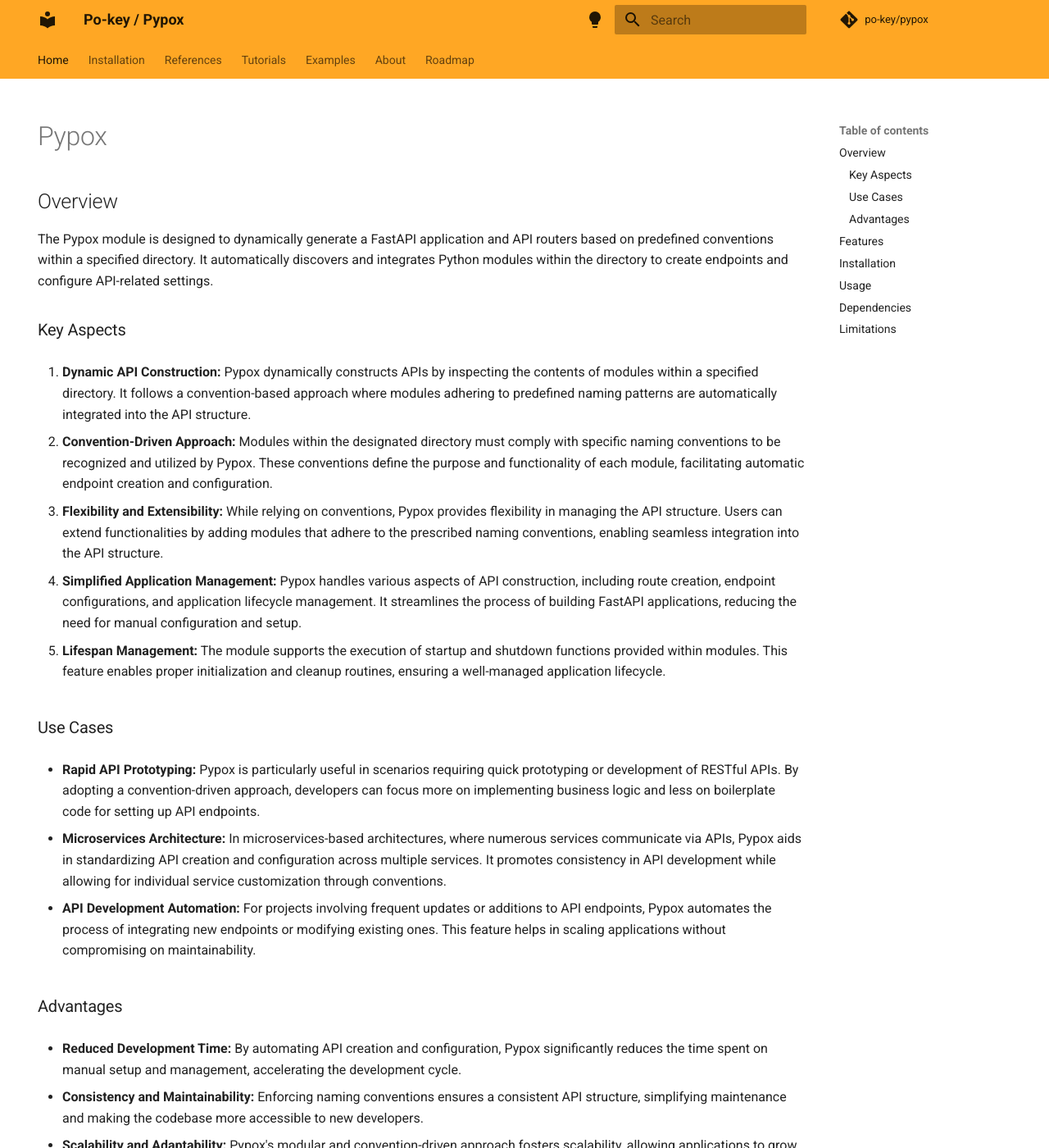
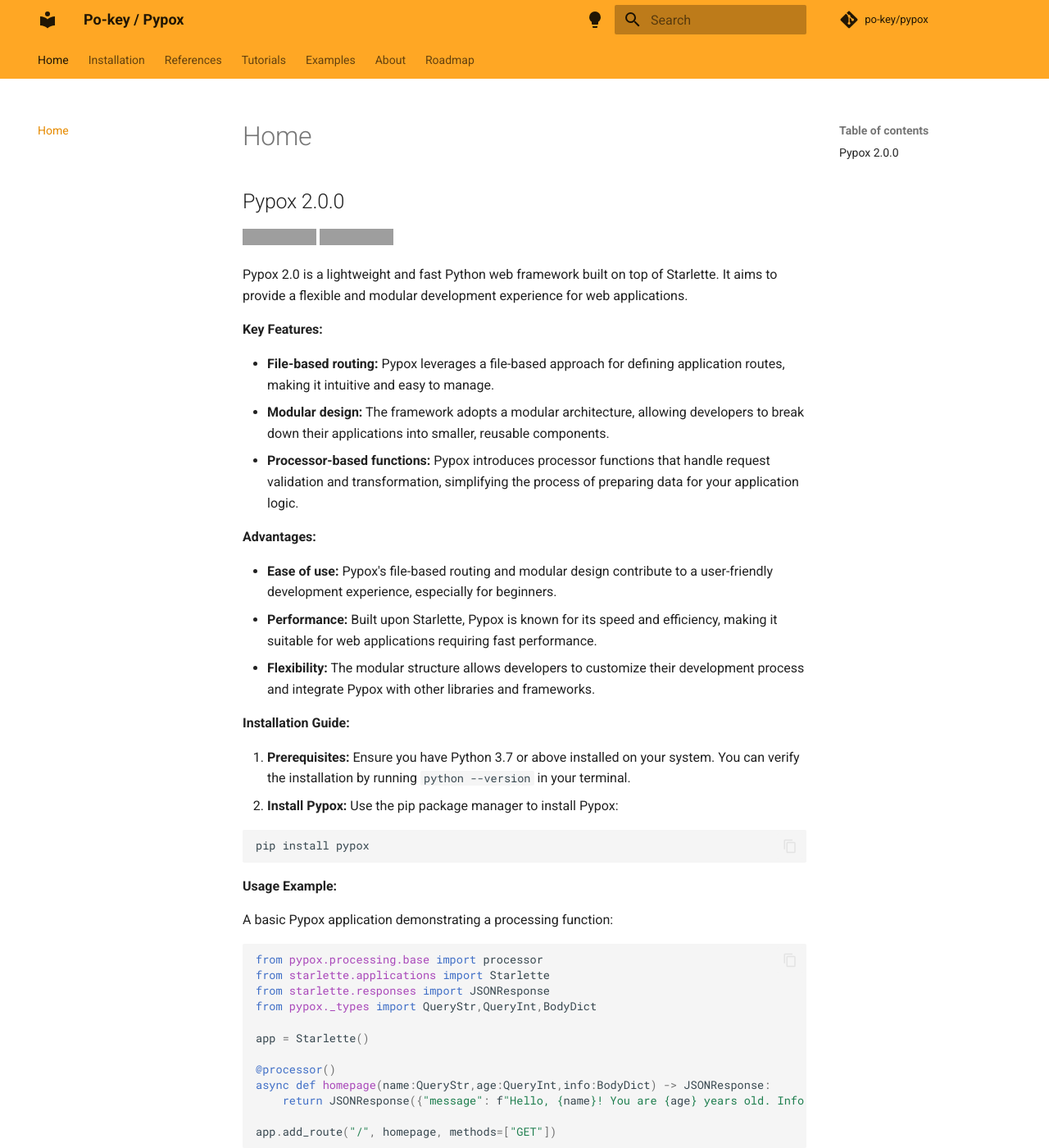
Before and after one commit to MarahuyoDevs/pypox, an MkDocs documentation site: the page built from docs/index.md, in a window 1280 px wide and 1400 px high. Shown: the whole window at 82% size. Built offline with MkDocs 1.6.1 and Material for MkDocs 9.7.7, drawn with Linux system fonts in a browser that asks for light colours; comment, search, counter and statistics services are not loaded; some of the changed text lies outside the part shown; grey boxes are pictures that could not be loaded.

Commit message:
update index.md in docs

````diff
--- a/docs/index.md
+++ b/docs/index.md
@@ -1,111 +1,64 @@
----
-hide:
-  - navigation
----
+## Pypox 2.0.0
 
-# Pypox
+[![License](https://img.shields.io/badge/license-MIT-blue.svg)](https://opensource.org/licenses/MIT)
+[![Python Version](https://img.shields.io/badge/python-3.12-blue)](https://www.python.org/downloads/release/python-390/)
 
-## Overview
+Pypox 2.0 is a lightweight and fast Python web framework built on top of Starlette. It aims to provide a flexible and modular development experience for web applications.
 
-The Pypox module is designed to dynamically generate a FastAPI application and API routers based on predefined conventions within a specified directory. It automatically discovers and integrates Python modules within the directory to create endpoints and configure API-related settings.
+**Key Features:**
 
-### Key Aspects
+* **File-based routing:** Pypox leverages a file-based approach for defining application routes, making it intuitive and easy to manage.
+* **Modular design:** The framework adopts a modular architecture, allowing developers to break down their applications into smaller, reusable components.
+* **Processor-based functions:** Pypox introduces processor functions that handle request validation and transformation, simplifying the process of preparing data for your application logic.
 
-1. **Dynamic API Construction:** Pypox dynamically constructs APIs by inspecting the contents of modules within a specified directory. It follows a convention-based approach where modules adhering to predefined naming patterns are automatically integrated into the API structure.
+**Advantages:**
 
-2. **Convention-Driven Approach:** Modules within the designated directory must comply with specific naming conventions to be recognized and utilized by Pypox. These conventions define the purpose and functionality of each module, facilitating automatic endpoint creation and configuration.
+* **Ease of use:** Pypox's file-based routing and modular design contribute to a user-friendly development experience, especially for beginners.
+* **Performance:** Built upon Starlette, Pypox is known for its speed and efficiency, making it suitable for web applications requiring fast performance.
+* **Flexibility:** The modular structure allows developers to customize their development process and integrate Pypox with other libraries and frameworks.
 
-3. **Flexibility and Extensibility:** While relying on conventions, Pypox provides flexibility in managing the API structure. Users can extend functionalities by adding modules that adhere to the prescribed naming conventions, enabling seamless integration into the API structure.
+**Installation Guide:**
 
-4. **Simplified Application Management:** Pypox handles various aspects of API construction, including route creation, endpoint configurations, and application lifecycle management. It streamlines the process of building FastAPI applications, reducing the need for manual configuration and setup.
-
-5. **Lifespan Management:** The module supports the execution of startup and shutdown functions provided within modules. This feature enables proper initialization and cleanup routines, ensuring a well-managed application lifecycle.
-
-### Use Cases
-
-- **Rapid API Prototyping:** Pypox is particularly useful in scenarios requiring quick prototyping or development of RESTful APIs. By adopting a convention-driven approach, developers can focus more on implementing business logic and less on boilerplate code for setting up API endpoints.
-
-- **Microservices Architecture:** In microservices-based architectures, where numerous services communicate via APIs, Pypox aids in standardizing API creation and configuration across multiple services. It promotes consistency in API development while allowing for individual service customization through conventions.
-
-- **API Development Automation:** For projects involving frequent updates or additions to API endpoints, Pypox automates the process of integrating new endpoints or modifying existing ones. This feature helps in scaling applications without compromising on maintainability.
-
-### Advantages
-
-- **Reduced Development Time:** By automating API creation and configuration, Pypox significantly reduces the time spent on manual setup and management, accelerating the development cycle.
-
-- **Consistency and Maintainability:** Enforcing naming conventions ensures a consistent API structure, simplifying maintenance and making the codebase more accessible to new developers.
-
-- **Scalability and Adaptability:** Pypox's modular and convention-driven approach fosters scalability, allowing applications to grow while maintaining a coherent API structure.
-
-- **Improved Collaboration:** The standardized approach to API development enhances collaboration among team members by establishing a common ground for understanding API endpoints and configurations.
-
----
-
-## Features
-
-- Automatic discovery of modules within a specified directory following specific file naming conventions.
-- Dynamically generates FastAPI application and API routers based on discovered modules.
-- Configures endpoints, their methods, and associated configurations based on module contents.
-- Supports startup and shutdown functions to manage the application's lifespan.
-
----
-
-## Installation
-
-To use Pypox, install it using pip:
+1. **Prerequisites:** Ensure you have Python 3.7 or above installed on your system. You can verify the installation by running `python --version` in your terminal.
+2. **Install Pypox:** Use the pip package manager to install Pypox:
 
 ```bash
 pip install pypox
 ```
 
-**Other installation methods**
+**Usage Example:**
 
-if you want to use in a virtual environment. check out the installation page.
-[Installation Page](/pypox/installation/pipenv)
+A basic Pypox application demonstrating a processing function:
 
----
+```python
 
-## Usage
+from pypox.processing.base import processor
+from starlette.applications import Starlette
+from starlette.responses import JSONResponse
+from pypox._types import QueryStr,QueryInt,BodyDict
 
-To use Pypox, follow these steps:
+app = Starlette()
 
-1. **Instantiate Pypox:** Create an instance of the `Pypox` class by providing a directory path containing modules following defined naming conventions.
+@processor()
+async def homepage(name:QueryStr,age:QueryInt,info:BodyDict) -> JSONResponse:
+    return JSONResponse({"message": f"Hello, {name}! You are {age} years old. Info: {info}"})
 
-   ```python
-   pypox_instance = Pypox(directory_path)
-   ```
+app.add_route("/", homepage, methods=["GET"])
 
-2. **Invoke Pypox:** Call the `Pypox` instance as a function to generate the FastAPI application and API routers based on the discovered modules.
+```
 
-   ```python
-   fastapi_app = pypox_instance()
-   ```
+**Dependencies:**
 
-3. **Run the FastAPI application:** Utilize the generated `FastAPI` instance to run the application.
+* Python (>= 3.7)
+* Starlette
 
-   ```python
-   import uvicorn
+**Limitations:**
 
-   if __name__ == "__main__":
-       uvicorn.run(fastapi_app, host="0.0.0.0", port=8000)
-   ```
+* **Early stage:** As Pypox is still under development, it might have limited features or functionalities compared to more mature frameworks.
+* **Documentation:** Comprehensive documentation might not be readily available yet, requiring developers to rely on source code and community resources for guidance.
 
----
+**Further Resources:**
 
-## Dependencies
+* PyPI page: [pypi pypox ON PyPI pypi.org]
 
-Pypox requires the following dependencies:
-
-- `FastAPI`: FastAPI framework, high performance, easy to learn, fast to code, ready for production
-- `uvicorn`: An ASGI web server, for Python. ( you can also use other ASGI web servers like `Hypercorn`, `Daphne`, `etc.`)
-- `sqlmodel`: SQLModel, SQL databases in Python, designed for simplicity, compatibility, and robustness.
-- `sqlalchemy`: Python SQL toolkit and Object Relational Mapper that gives application developers the full power and flexibility of SQL.
-
----
-
-## Limitations
-
-- The module assumes specific file naming conventions for modules within the directory.
-- It requires the presence of specific functions (`startup` and `shutdown`) for managing application lifespan.
-- Middleware convention is still in development.
-- Database convention is still a work of progress. expect some bugs and issues when using it.
+This documentation overview provides a more comprehensive introduction to Pypox 2.0+. Remember that the framework is still under development, so keep an eye out for updates and refer to the official resources for the latest information.
````
Also changed, not shown: README.md (+14 -10 lines).
